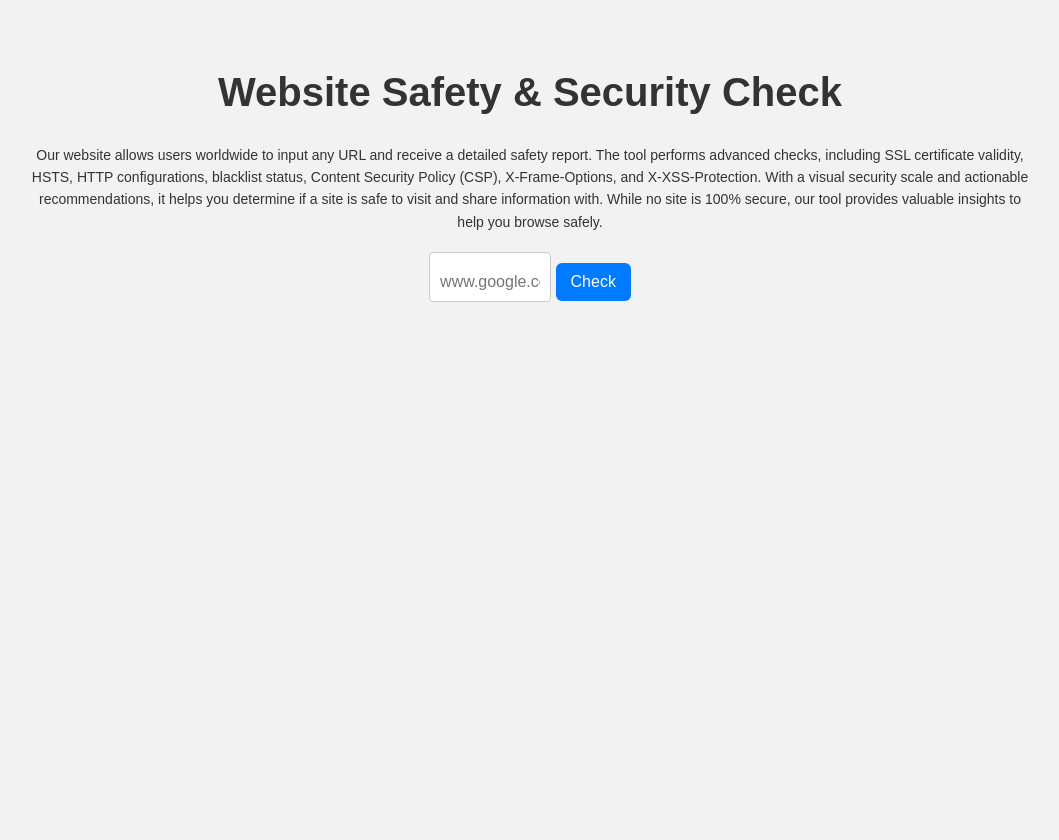
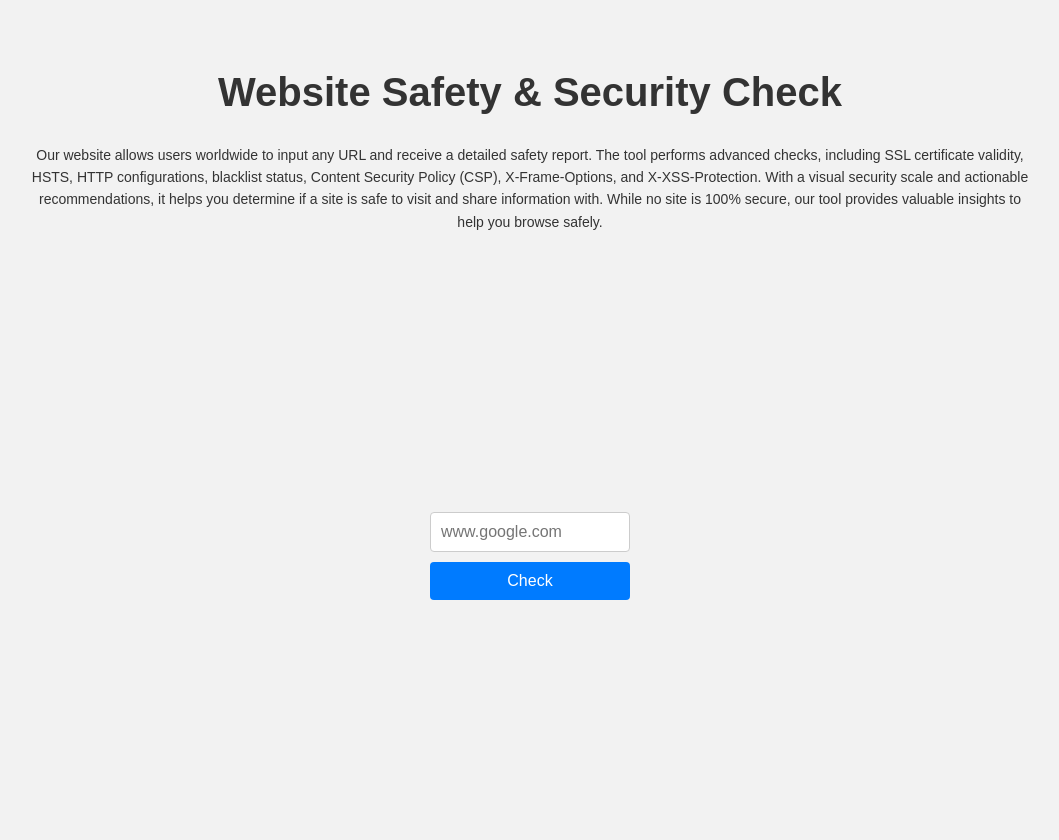
Before and after one commit to Itay25/free-website-security-check, a Flask app: page / in a window 1280 px wide. Shown: the top 840 px of the page, without its empty margins (110-1169 px from the left). Run offline with Flask 3, Linux system fonts and the light colour scheme.

Commit message:
Update style.css.css

```diff
--- a/static/style.css.css
+++ b/static/style.css.css
@@ -43,25 +43,31 @@ h3 {
 
 form {
   margin-bottom: 20px;
+  display: flex;
+  flex-direction: column;
+  align-items: stretch;
+  gap: 10px; /* יוצר מרווח בין השדה לכפתור */
+  max-width: 200px; /* אפשר להגדיר רוחב כולל */
+  margin: auto;
+}
+
+input[type="text"],
+button {
+  padding: 10px;
+  font-size: 16px;
+  border-radius: 4px;
+  width: 100%; /* מבטיח שהם יהיו באותו רוחב */
+  box-sizing: border-box; /* לוקח בחשבון את הפדינג בתוך הרוחב */
 }
 
 input[type="text"] {
-  padding: 10px;
-  font-size: 16px;
   border: 1px solid #ccc;
-  border-radius: 4px;
-  width: 100px;
-  padding-top: 20px;
-  padding-bottom: 10px;
 }
 
 button {
-  padding: 10px 15px;
-  font-size: 16px;
   background-color: #007BFF;
   color: #fff;
   border: none;
-  border-radius: 6px;
   cursor: pointer;
 }
 
```
